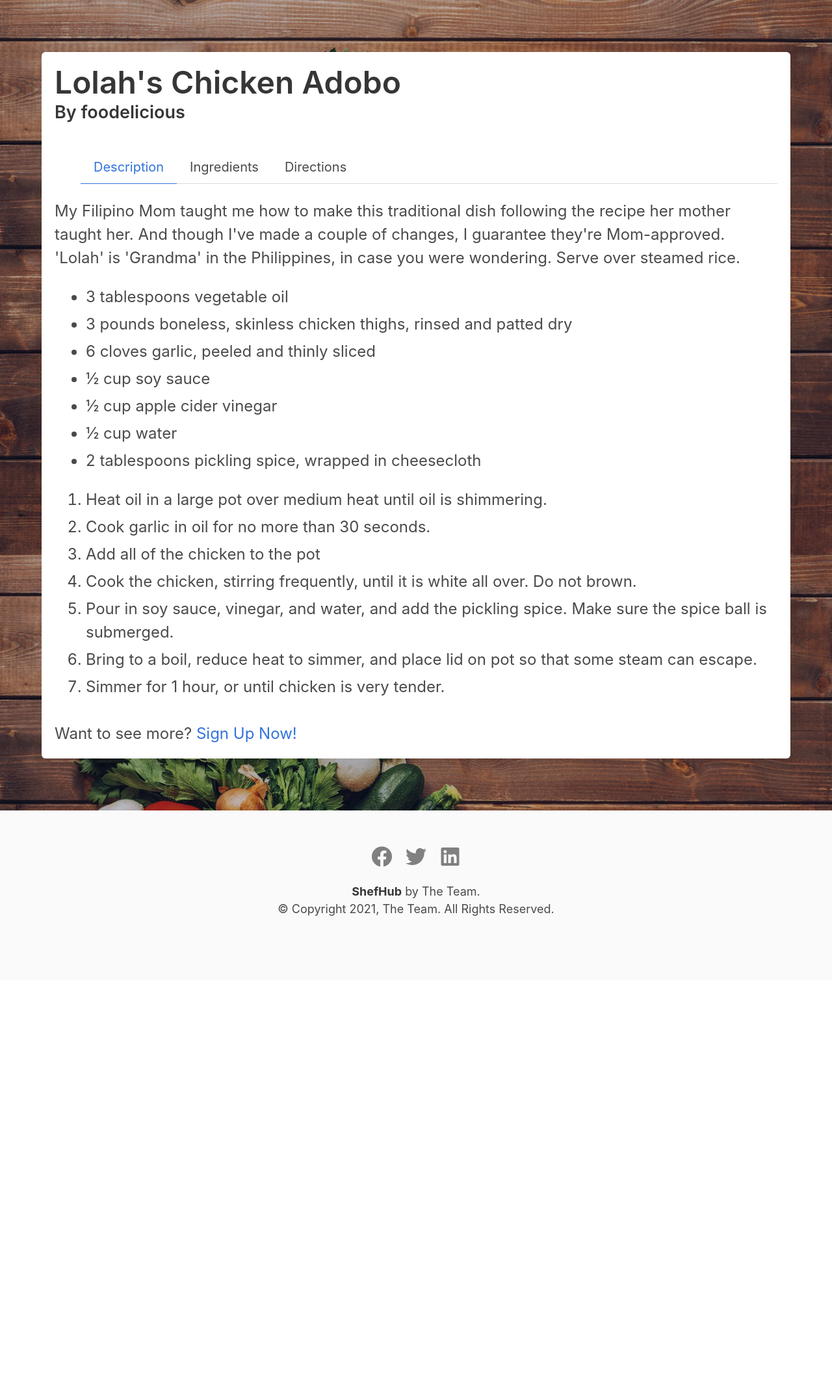
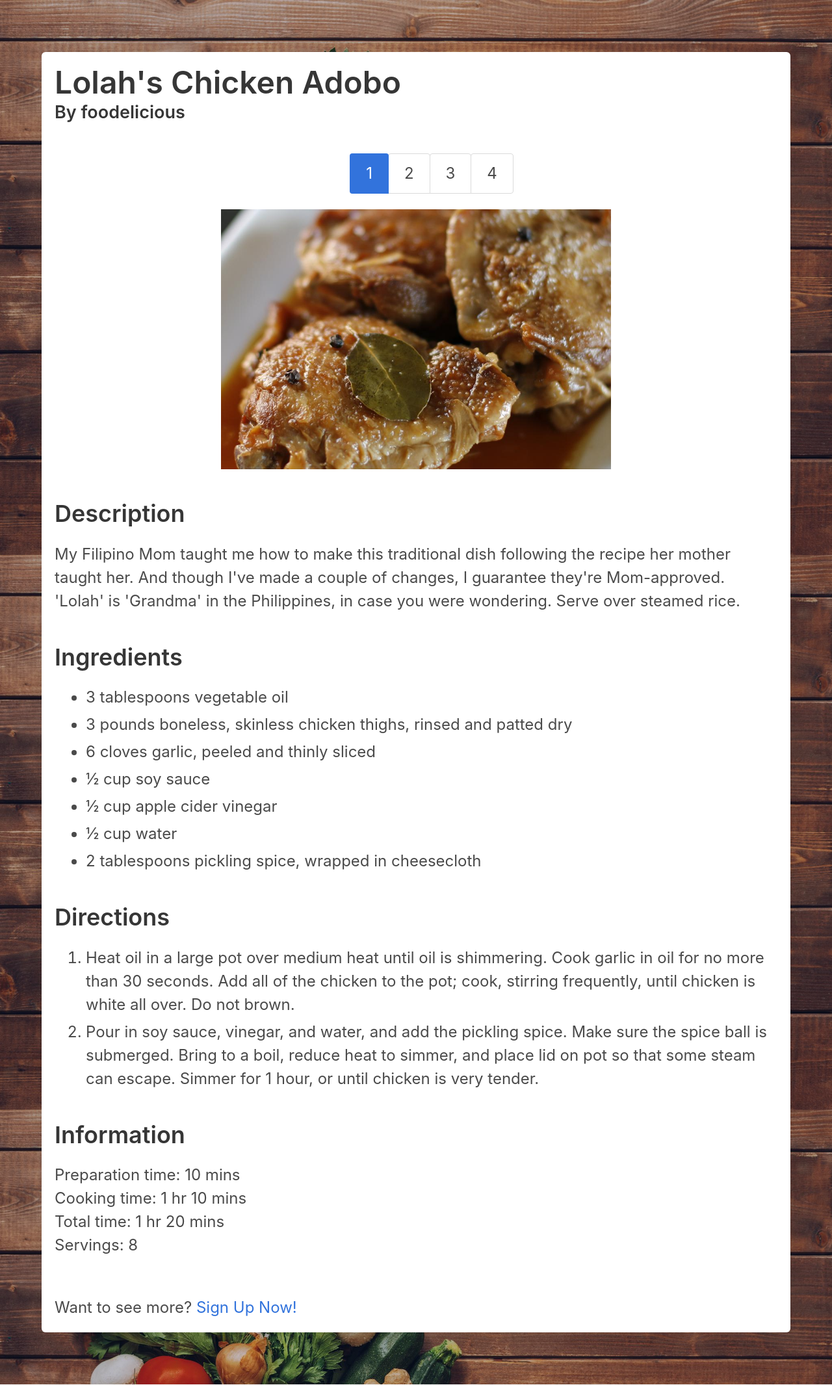
Before and after one commit to GabPua/CCAPDEV_Project, a PHP site: page /explore.html in a window 1280 px wide. Shown: the part 80-2211 px from the top of the page at 65% size. Before the commit the page ends 1489 px from the top, so only its background shows below. Run offline with PHP 8.4, Linux system fonts and the light colour scheme.

Commit message:
update: major changes to explore.html

```diff
--- a/frontend/explore.html
+++ b/frontend/explore.html
@@ -59,24 +59,27 @@
 
                 <!-- Yoink from https://www.allrecipes.com/recipe/152243/lolahs-chicken-adobo/ -->
                 <!-- TODO: Put pictures -->
-                <div class='tabs is-medium boxed'>
+
+                <div class='tabs is-centered is-large is-boxed is-toggle'>
                     <ul>
-                        <li class='is-active' data-tab='desc'><a>Description</a></li>
-                        <li data-tab='ingr'><a>Ingredients</a></li>
-                        <li data-tab='dir'><a>Directions</a></li>
+                        <li class='is-active'><a>1</a></li>
+                        <li><a>2</a></li>
+                        <li><a>3</a></li>
+                        <li><a>4</a></li>
                     </ul>
                 </div>
 
-                <div class='tab-content'>
-                    <section class='is-active' data-content='desc'>
+                <img class='food-picture center' src='./includes/resources/foodelicious_chicken_adobo.jpg'>
+
+                <h3 class='title'>Description</h3>
                 <p class='content'>My Filipino Mom taught me how to make this traditional dish
                     following the recipe her mother taught her.
                     And though I've made a couple of changes, I guarantee they're Mom-approved.
                     'Lolah' is 'Grandma' in the Philippines, in case you were wondering.
-                            Serve over steamed rice.</p>
-                    </section>
+                    Serve over steamed rice.
+                </p>
 
-                    <section data-content='ingr'>
+                <h3 class='title'>Ingredients</h3>
                 <ul class='content'>
                     <li>3 tablespoons vegetable oil</li>
                     <li>3 pounds boneless, skinless chicken thighs, rinsed and patted dry</li>
@@ -86,20 +89,28 @@
                     <li>½ cup water</li>
                     <li>2 tablespoons pickling spice, wrapped in cheesecloth</li>
                 </ul>
-                    </section>
 
-                    <section data-content='dir'>
+                <h3 class='title'>Directions</h3>
                 <ol class='content'>
-                            <li>Heat oil in a large pot over medium heat until oil is shimmering.</li>
-                            <li>Cook garlic in oil for no more than 30 seconds.</li>
-                            <li>Add all of the chicken to the pot</li>
-                            <li>Cook the chicken, stirring frequently, until it is white all over. Do not brown.</li>
-                            <li>Pour in soy sauce, vinegar, and water, and add the pickling spice.
-                                Make sure the spice ball is submerged.</li>
-                            <li>Bring to a boil, reduce heat to simmer, and place lid on pot so that some steam can escape.</li>
-                            <li>Simmer for 1 hour, or until chicken is very tender.</li>
+                    <li>Heat oil in a large pot over medium heat until oil is shimmering.
+                        Cook garlic in oil for no more than 30 seconds.
+                        Add all of the chicken to the pot; cook, stirring frequently,
+                        until chicken is white all over. Do not brown.
+                    </li>
+                    <li>
+                        Pour in soy sauce, vinegar, and water, and add the pickling spice.
+                        Make sure the spice ball is submerged. Bring to a boil, reduce heat to simmer,
+                        and place lid on pot so that some steam can escape. Simmer for 1 hour, or until chicken is very tender.
+                    </li>
                 </ol>
-                    </section>
+
+                <h3 class='title'>Information</h3>
+                <div class='content'>
+                    <p>Preparation time: 10 mins<br>
+                       Cooking time: 1 hr 10 mins<br>
+                       Total time: 1 hr 20 mins<br>
+                       Servings: 8
+                    </p>
                 </div>
 
                 <br>
--- a/frontend/includes/custom.css
+++ b/frontend/includes/custom.css
@@ -53,6 +53,11 @@
     display: block;
     margin-left: auto;
     margin-right: auto;
+}
+
+.food-picture {
+    height: 400px;
+    width: 600px;
 }
 
 /* header design */
--- a/frontend/includes/explore.js
+++ b/frontend/includes/explore.js
@@ -1,16 +1,17 @@
 $(document).ready(function () {
     const tab = $('.tabs li');
-    const tabItems = $('.tab-content section');
+    const pic = $('.food-picture');
 
     tab.on('click', function () {
-        let value = $(this).data('tab');
+        let val = $(this).children().html();
 
         tab.removeClass('is-active');
         $(this).addClass('is-active');
 
-        tabItems.removeClass('is-active');
-
-        tabItem = $('section[data-content=\'' + value + '\']');
-        tabItem.addClass('is-active');
+        if (val == 1) {
+            pic.attr('src', './includes/resources/foodelicious_chicken_adobo.jpg');
+        } else {
+            pic.attr('src', './includes/resources/foodelicious_chicken_adobo' + val + '.jpg');
+        }
     });
 });
```
Also changed, not shown: frontend/includes/profile.css (+0 -9 lines). Lines whose indentation alone changed are shown as unchanged.
